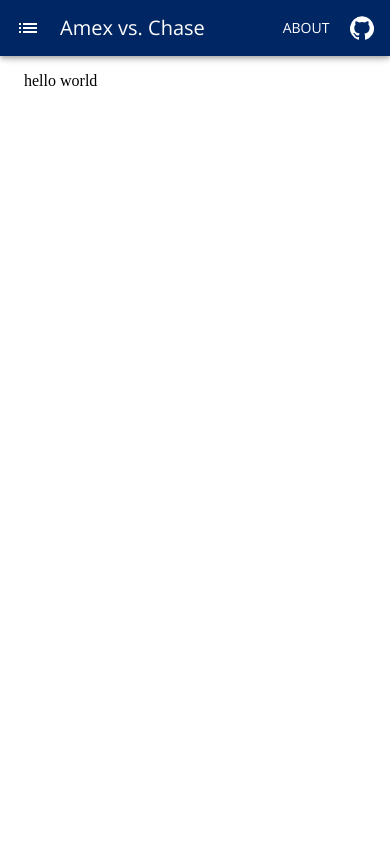
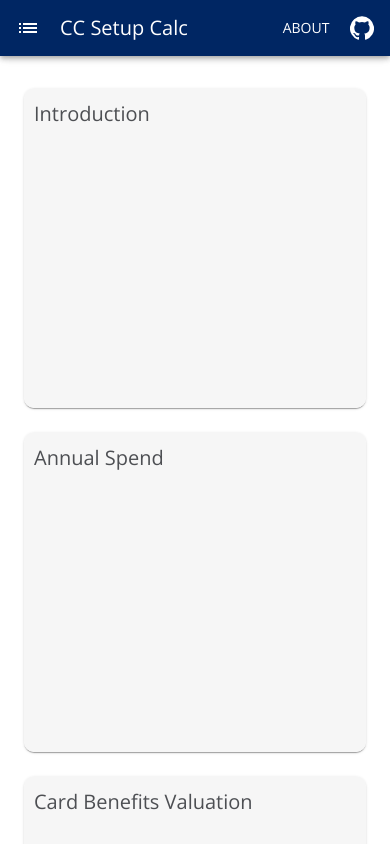
Before and after one commit to michaelihwang/amex-chase-calculator, a React (Create React App) app: page / in a window 390 px wide. Shown: the top 844 px of the page. Built offline with nearby package versions, Linux system fonts and the light colour scheme.

Commit message:
pushing some stuff

```diff
--- a/src/App.tsx
+++ b/src/App.tsx
@@ -1,15 +1,8 @@
-import React, { useState } from 'react';
-import { Container } from '@material-ui/core';
-import { createMuiTheme, makeStyles, ThemeProvider } from "@material-ui/core/styles";
+import React from 'react';
+import { createMuiTheme, ThemeProvider } from "@material-ui/core/styles";
 
 import CompactHeader from './components/CompactHeader';
-
-interface Card {
-  bank: string;
-  name: string;
-  annualFee: number;
-  selected: boolean;
-}
+import LandingView from './views/LandingView';
 
 const theme = createMuiTheme({
   palette: {
@@ -25,20 +18,11 @@
   }
 });
 
-const useStyles = makeStyles((theme) => ({
-  root: {
-    marginTop: 72,
-  },
-}));
-
 export default function App() {
-  const classes = useStyles();
   return (
     <ThemeProvider theme={theme}>
       <CompactHeader />
-      <Container className={classes.root}>
-        hello world
-      </Container>
+      <LandingView />
     </ThemeProvider>
   );
 }
--- /dev/null
+++ b/src/components/CardContainer.tsx
@@ -0,0 +1,29 @@
+import React from 'react';
+import { makeStyles } from '@material-ui/core/styles';
+import { Paper, Typography } from '@material-ui/core';
+
+const useStyles = makeStyles((theme) => ({
+  root: {
+    backgroundColor: "#F6F6F6F6",
+    color: "#000000",
+    borderRadius: 10,
+    flexGrow: 1,
+    height: 300,
+    padding: 10,
+  },
+}));
+
+interface CardContainerProps {
+  headerText: string;
+  children?: React.ReactNode;
+}
+
+export default function CardContainer({ headerText, children }: CardContainerProps) {
+  const classes = useStyles();
+  return (
+    <Paper className={classes.root}>
+      <Typography color="secondary" variant="h6">{headerText}</Typography>
+      {children}
+    </Paper>
+  );
+}
--- a/src/components/CompactHeader.tsx
+++ b/src/components/CompactHeader.tsx
@@ -4,11 +4,16 @@
   AppBar, Button, Dialog, DialogActions, DialogContent, DialogContentText,
   DialogTitle, IconButton, Link, Toolbar, Typography
 } from '@material-ui/core';
+import useWindowSize from '../hooks/useWindowSize';
 import ListIcon from '@material-ui/icons/List';
 import GitHubIcon from '@material-ui/icons/GitHub';
 import CardDrawer from './CardDrawer';
 
 const useStyles = makeStyles((theme) => ({
+  dialogContainer: {
+    backgroundColor: "#F6F6F6F6",
+    borderRadius: 10,
+  },
   link: {
     textDecoration: 'none'
   },
@@ -58,6 +63,7 @@
 
 export default function CompactHeader() {
   const classes = useStyles();
+  const windowSize = useWindowSize();
   const [openDrawer, setOpenDrawer] = useState(false);
   const toggleDrawer = (open: boolean) => (event: React.KeyboardEvent | React.MouseEvent) => {
     if (event.type === 'keydown' && ((event as React.KeyboardEvent).key === 'Tab' || (event as React.KeyboardEvent).key === 'Shift')) {
@@ -89,8 +95,8 @@
         </IconButton>
         <CardDrawer open={openDrawer} toggle={toggleDrawer} />
         <Typography className={classes.title} variant="h6">
-          Amex vs. Chase
-          </Typography>
+          {windowSize.width < 600 ? 'CC Setup Calc' : 'Credit Card Setup Calculator'}
+        </Typography>
         <Button color="inherit" onClick={handleClickOpen}>
           About
         </Button>
--- /dev/null
+++ b/src/hooks/useWindowSize.tsx
@@ -0,0 +1,22 @@
+import { useEffect, useState } from 'react';
+
+export default function useWindowSize() {
+  function getSize() {
+    return {
+      width: window.innerWidth,
+      height: window.innerHeight
+    };
+  }
+
+  const [windowSize, setWindowSize] = useState(getSize);
+  useEffect(() => {
+    function handleResize() {
+      setWindowSize(getSize());
+    }
+
+    window.addEventListener('resize', handleResize);
+    return () => window.removeEventListener('resize', handleResize);
+  }, []);
+
+  return windowSize;
+}
--- /dev/null
+++ b/src/views/LandingView.tsx
@@ -0,0 +1,41 @@
+import React, { useState } from 'react';
+import { makeStyles } from '@material-ui/core/styles';
+import { Box, Grid } from '@material-ui/core';
+
+import CardContainer from '../components/CardContainer';
+
+const useStyles = makeStyles((theme) => ({
+  root: {
+    marginTop: 72,
+    padding: 16,
+  },
+}));
+
+export default function CalculatorBody() {
+  const [isFormComplete, setIsFormComplete] = useState(false);
+
+  const classes = useStyles();
+  return (
+    <Box className={classes.root}>
+      <Grid container direction="column" spacing={3}>
+        <Grid item xs={12}>
+          <CardContainer headerText={isFormComplete ? 'Summary' : 'Introduction'}>
+
+           </CardContainer>
+        </Grid>
+        <Grid item xs={12}>
+          <CardContainer headerText="Annual Spend">
+           </CardContainer>
+        </Grid>
+        <Grid item xs={12}>
+          <CardContainer headerText="Card Benefits Valuation">
+            </CardContainer>
+        </Grid>
+        <Grid item xs={12}>
+          <CardContainer headerText="MR/UR Points Valuation">
+            </CardContainer>
+        </Grid>
+      </Grid>
+    </Box>
+  );
+}
```
Also changed, not shown: src/components/CardDrawer.tsx (line endings or trailing spaces).
